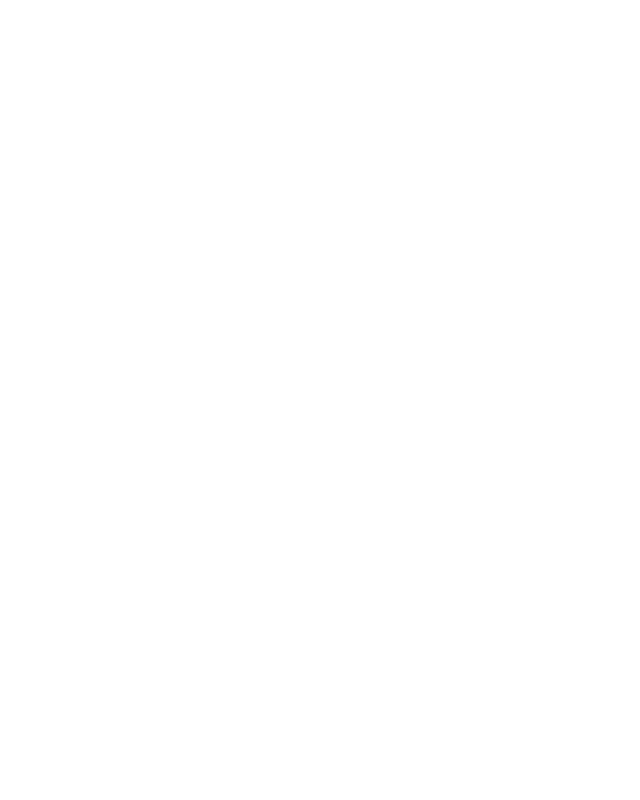
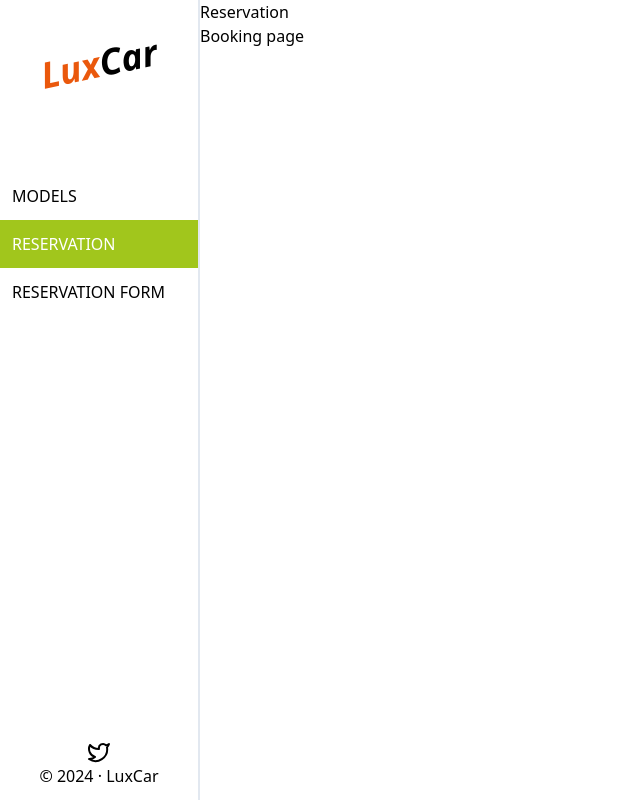
Before and after one commit to diarisdiakite/my-booking-app, a React (Create React App) app: page /dashboard/reservation in a window 1280 px wide. Before the commit this address had no page. Shown: the whole page, without its empty margins (0-640 px from the left). Built offline with nearby package versions, Linux system fonts and the light colour scheme.

Commit message:
keep only needed pages

```diff
--- a/src/App.jsx
+++ b/src/App.jsx
@@ -1,12 +1,11 @@
 import { BrowserRouter, Route, Routes } from 'react-router-dom';
 import {
-  Booking,
+  Reservation,
   DashboardLayout,
   Home,
   Layout,
-  Lifestyle,
   Models,
-  TestDrive,
+  ReservationForm,
 } from './pages';
 
 const App = () => (
@@ -16,9 +15,8 @@
         <Route index element={<Home />} />
         <Route path="/dashboard" element={<DashboardLayout />}>
           <Route index path="/dashboard/models" element={<Models />} />
-          <Route path="/dashboard/lifestyle" element={<Lifestyle />} />
-          <Route path="/dashboard/booking" element={<Booking />} />
-          <Route path="/dashboard/test-drive" element={<TestDrive />} />
+          <Route path="/dashboard/reservation" element={<Reservation />} />
+          <Route path="/dashboard/reservation-form" element={<ReservationForm />} />
         </Route>
       </Route>
     </Routes>
--- a/src/components/SideNavbar.jsx
+++ b/src/components/SideNavbar.jsx
@@ -12,9 +12,8 @@
         </Link>
         <div>
           <NavLink to="/dashboard/models" className="block p-3 uppercase">Models</NavLink>
-          <NavLink to="/dashboard/lifestyle" className="block p-3 uppercase">Lifestyle</NavLink>
-          <NavLink to="/dashboard/booking" className="block p-3 uppercase">Booking</NavLink>
-          <NavLink to="/dashboard/test-drive" className="block p-3 uppercase">Test Drive</NavLink>
+          <NavLink to="/dashboard/reservation" className="block p-3 uppercase">Reservation</NavLink>
+          <NavLink to="/dashboard/reservation-form" className="block p-3 uppercase">Reservation Form</NavLink>
         </div>
       </div>
       <div className="flex flex-col items-center text-center">
--- a/src/pages/Booking.jsx
+++ /dev/null
@@ -1,10 +0,0 @@
-import React from 'react';
-
-const Booking = () => (
-  <div>
-    <h1>Booking</h1>
-    <p>Booking page</p>
-  </div>
-);
-
-export default Booking;
--- a/src/pages/Lifestyle.jsx
+++ /dev/null
@@ -1,10 +0,0 @@
-import React from 'react';
-
-const Lifestyle = () => (
-  <div>
-    <h1>Lifestyle</h1>
-    <p>Lifestyle page</p>
-  </div>
-);
-
-export default Lifestyle;
--- /dev/null
+++ b/src/pages/Reservation.jsx
@@ -0,0 +1,10 @@
+import React from 'react';
+
+const Reservation = () => (
+  <div>
+    <h1>Reservation</h1>
+    <p>Booking page</p>
+  </div>
+);
+
+export default Reservation;
--- /dev/null
+++ b/src/pages/ReservationForm.jsx
@@ -0,0 +1,10 @@
+import React from 'react';
+
+const ReservationForm = () => (
+  <div>
+    <h1>Reservation</h1>
+    <p>Reservation form</p>
+  </div>
+);
+
+export default ReservationForm;
--- a/src/pages/TestDrive.jsx
+++ /dev/null
@@ -1,10 +0,0 @@
-import React from 'react';
-
-const TestDrive = () => (
-  <div>
-    <h1>TestDrive</h1>
-    <p>Test drive page</p>
-  </div>
-);
-
-export default TestDrive;
--- a/src/pages/index.js
+++ b/src/pages/index.js
@@ -2,6 +2,5 @@
 export { default as Layout } from './Layout';
 export { default as DashboardLayout } from './DashboardLayout';
 export { default as Models } from './Models';
-export { default as Lifestyle } from './Lifestyle';
-export { default as Booking } from './Booking';
-export { default as TestDrive } from './TestDrive';
+export { default as Reservation } from './Reservation';
+export { default as ReservationForm } from './ReservationForm';
```
